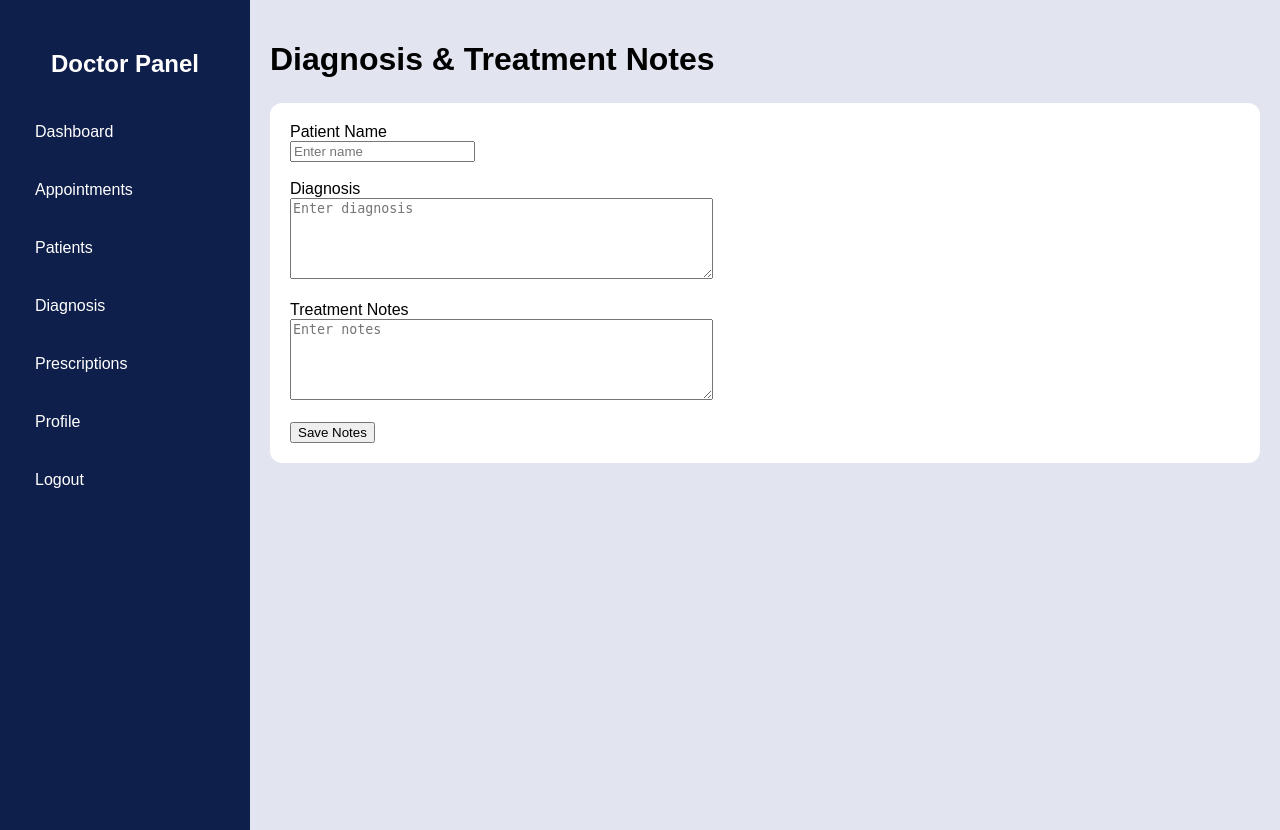
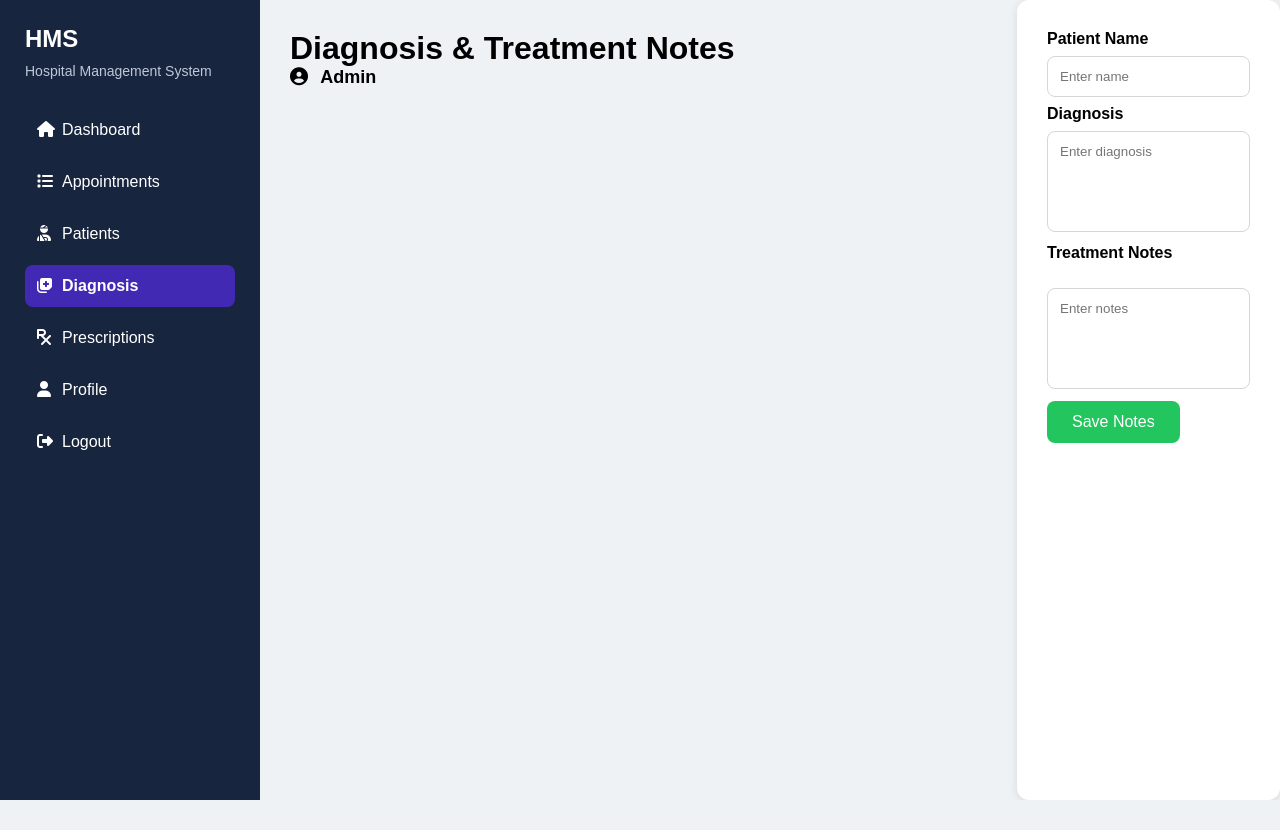
Before and after one commit to AngelinaAnnaAntony/Hospital_Management_System, a Flask app: template templates/diagnosis.html in a window 1280 px wide. After the commit the page ends 800 px from the top, so only its background shows below. Run offline with Flask 3, Linux system fonts and the light colour scheme; the template is opened without the code that fills it, so the values that code supplies are empty.

Commit message:
Update diagnosis.html

```diff
--- a/templates/diagnosis.html
+++ b/templates/diagnosis.html
@@ -4,36 +4,58 @@
     <meta charset="UTF-8">
     <meta name="viewport" content="width=device-width, initial-scale=1.0">
     <title>Document</title>
-    <link rel="stylesheet" href="../static/doctor_dashboard.css">
+    <link rel="stylesheet" href="../static/table.css">
+    <link rel="stylesheet"
+          href="https://cdnjs.cloudflare.com/ajax/libs/font-awesome/6.5.1/css/all.min.css">
 </head>
 <body>
-    <div class="sidebar">
-    <h2>Doctor Panel</h2>
+    <div class="main">
+        <div class="sidebar">
+            <div class="logo">
+                <h2>HMS</h2>
+                <p>Hospital Management System</p>
+            </div>
+            <div class="menu">
+                <a href="doctor_dashboard.html"><i class="fa-solid fa-house"></i>Dashboard</a>
+                <a href="view_appointments.html"><i class="fa-solid fa-list"></i>Appointments</a>
+                <a href="view_patients.html"><i class="fa-solid fa-user-injured"></i>Patients</a>
+                <a href="diagnosis.html" class="active"><i class="fa-solid fa-notes-medical"></i>Diagnosis</a>
+                <a href="add_pres.html"><i class="fa-solid fa-prescription"></i>Prescriptions</a>
+                <a href="view_profile.html"><i class="fa-solid fa-user"></i>Profile</a>
+                <a href="logout.html"><i class="fa-solid fa-right-from-bracket"></i>Logout</a>
+            </div>
+        </div>
 
-    <a href="doctor_dashboard.html">Dashboard</a>
-    <a href="view_appointments.html">Appointments</a>
-    <a href="view_patients.html">Patients</a>
-    <a href="diagnosis.html">Diagnosis</a>
-    <a href="add_pres.html">Prescriptions</a>
-    <a href="view_profile.html">Profile</a>
-    <a href="logout.html">Logout</a>
-</div>
+        <div class="content">
+            <h1>Diagnosis & Treatment Notes</h1>
+            <div class="profile">
+                <i class="fa-solid fa-user-circle"></i>
+                Admin
+            </div>
+        </div>
 
-<div class="main">
-    <h1>Diagnosis & Treatment Notes</h1>
+        <div class="card">
+            <form method="POST">
+                <div class="form-row">
+                    <div class="form-group">
+                        <label>Patient Name</label>
+                        <input type="text" name="patient" required placeholder="Enter name">
+                    </div>
+                </div>
 
-    <div class="section">
-        <form method="POST">
-            <label>Patient Name</label><br>
-            <input type="text" name="patient" required placeholder="Enter name"><br><br>
-            <label>Diagnosis</label><br>
-            <textarea name="diagnosis" rows="5" cols="50" required placeholder="Enter diagnosis"></textarea><br><br>
-            <label>Treatment Notes</label><br>
-            <textarea name="treatment" rows="5" cols="50" required placeholder="Enter notes"></textarea><br><br>
-            <button type="submit">Save Notes</button>
-        </form>
+                <div class="form-group">
+                    <label>Diagnosis</label>
+                    <textarea name="diagnosis" rows="5" required placeholder="Enter diagnosis"></textarea>
+                </div>
+
+                <div class="form-group">
+                    <label>Treatment Notes</label><br>
+                    <textarea name="treatment" rows="5" required placeholder="Enter notes"></textarea>
+                </div>
+                <button type="submit" class="btn">Save Notes</button>
+            </form>
+        </div>
     </div>
-
 </div>
 </body>
 </html>
```
